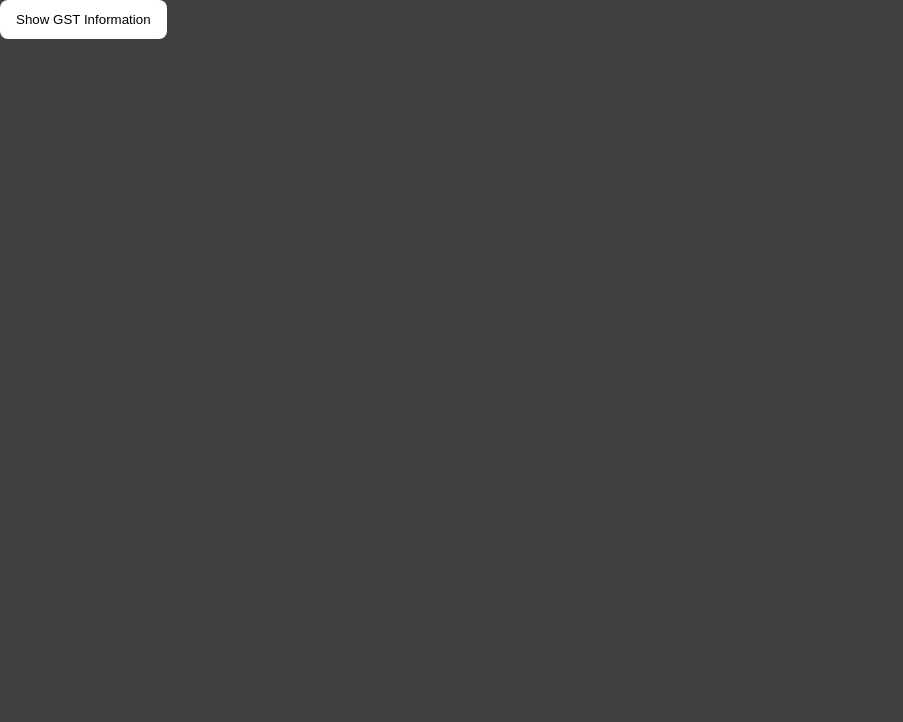
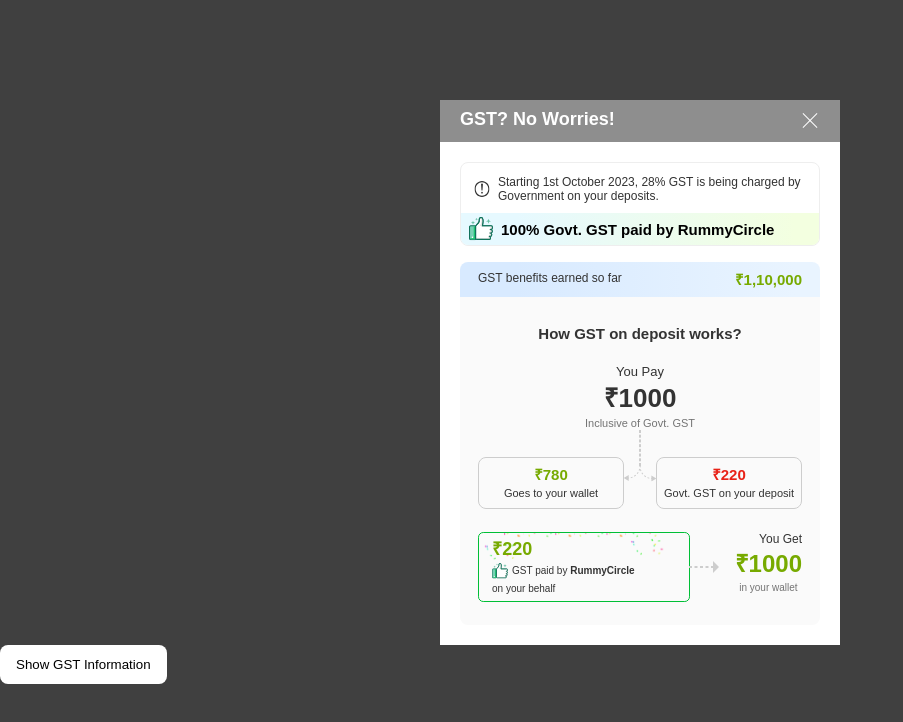
Before and after one commit to Singhaditya3116/modal, a React (Create React App) app: page / in a window 1280 px wide. Shown: the top 722 px of the page, without its empty margins (0-903 px from the left). Built offline with nearby package versions, Linux system fonts and the light colour scheme.

Commit message:
fix: rebuild

```diff
--- a/src/components/GSTInformation.jsx
+++ b/src/components/GSTInformation.jsx
@@ -1,5 +1,4 @@
 import "./GSTInformation.scss";
-import cross from "../images/cross.svg";
 import info from "../images/info.svg";
 import like from "../images/like.svg";
 import bgImg from "../images/bg-img.svg";
@@ -11,9 +10,6 @@
     <div className="wrapper">
       <div className="header">
         <div className="text">GST? No Worries!</div>
-        {/* <div className="icon">
-            <img src={cross} alt="" />
-        </div> */}
         <div className="cross-icon">
 
         </div>
--- a/src/components/MainComponent.jsx
+++ b/src/components/MainComponent.jsx
@@ -24,7 +24,7 @@
 
     return (
         <>
-            {/* <GSTInformation/> */}
+            <GSTInformation/>
             <Modal showModal={showModal} onClose = {toggleModal} />
 
             <button className="gst-btn" onClick={toggleModal}>Show GST Information</button>
```
